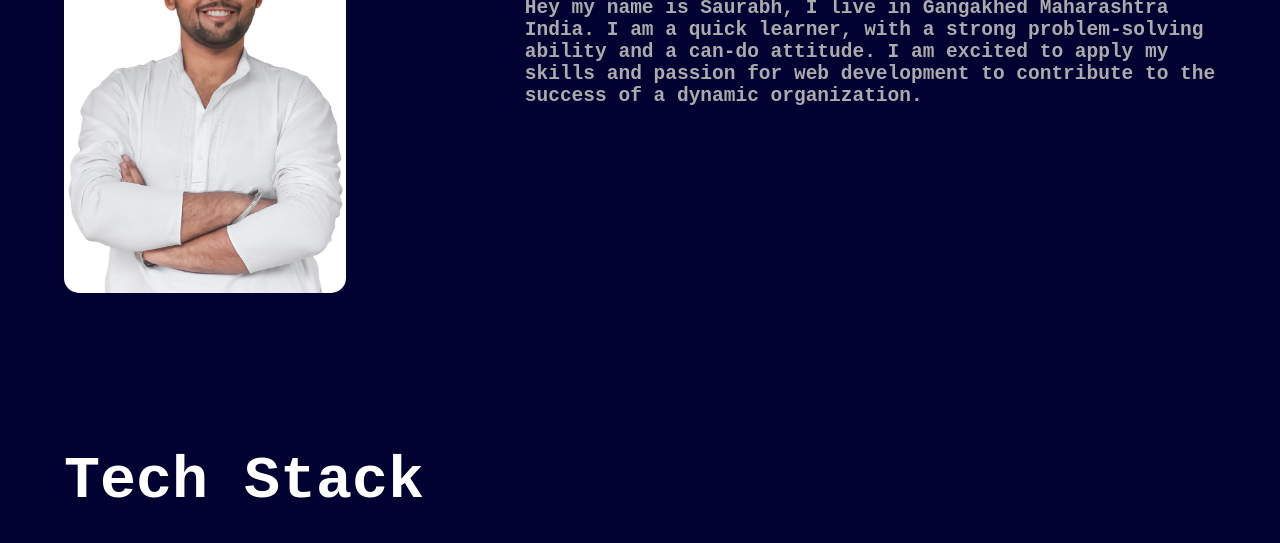
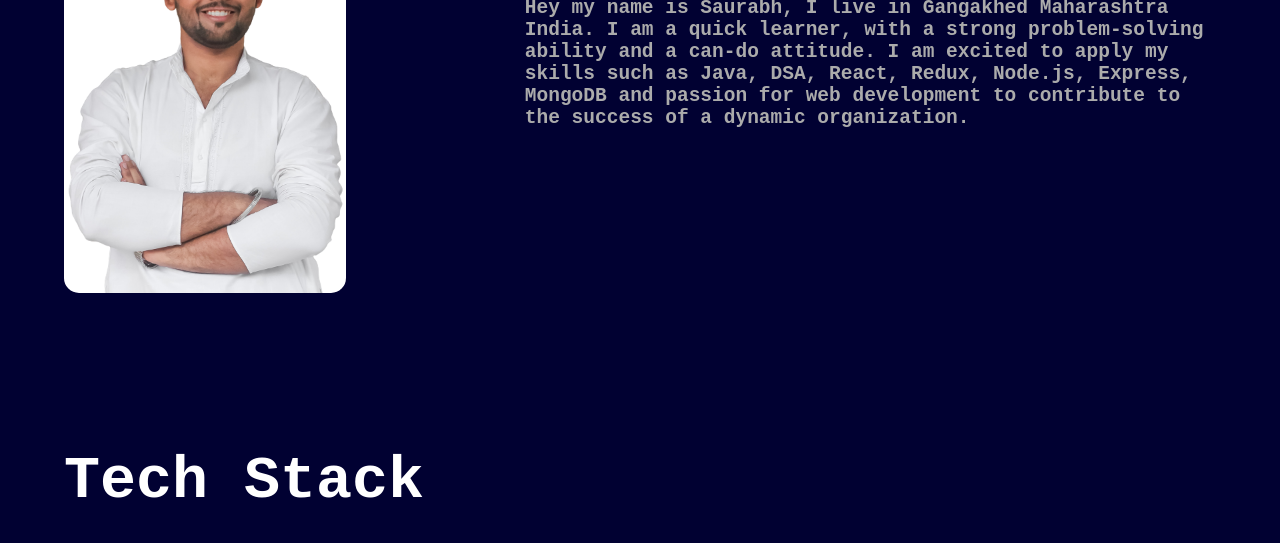
Before and after one commit to saurabh-sonvane/s17200.github.io, a plain HTML site: page index.html in a window 1280 px wide. Shown: the part 1001-1544 px from the top of the page. Drawn offline with Linux system fonts and the light colour scheme.

Commit message:
tech added

```diff
--- a/index.html
+++ b/index.html
@@ -85,7 +85,7 @@
           <h1 id="user-detail-name">Saurabh Sonvane</h1>
           <h2 id="user-detail-intro">
             Hey my name is Saurabh, I live in Gangakhed Maharashtra India. I am a quick learner, with a strong problem-solving ability and a
-            can-do attitude. I am excited to apply my skills and passion for web
+            can-do attitude. I am excited to apply my skills such as Java, DSA, React, Redux, Node.js, Express, MongoDB and passion for web
             development to contribute to the success of a dynamic organization.
           </h2>
           <h2>
```
